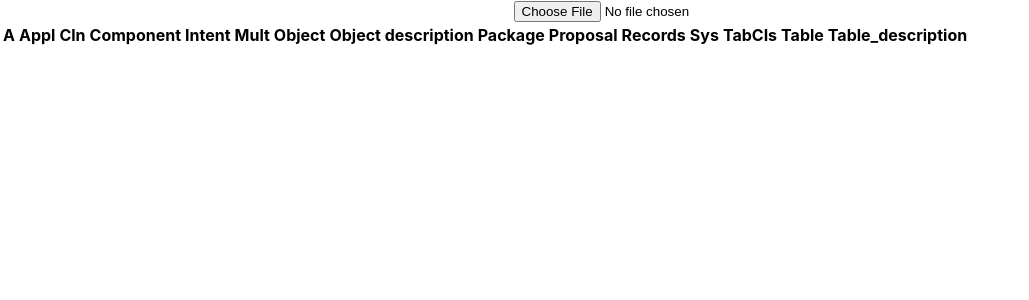
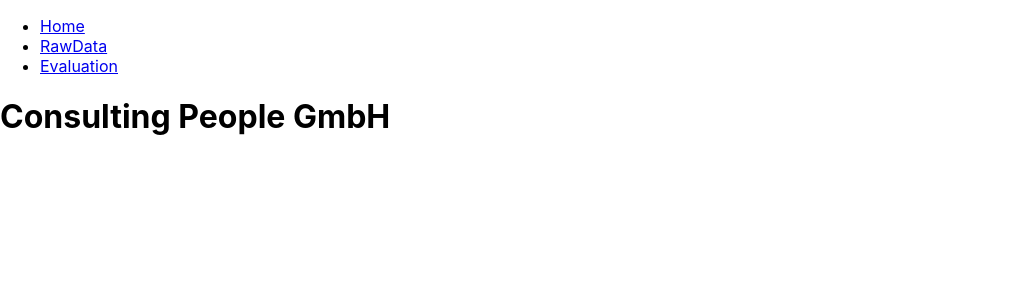
Before and after one commit to dev-team-sap-react/first-react-project, a React (Create React App) app: page / in a window 1280 px wide. Shown: the top 300 px of the page, without its empty margins (0-1029 px from the left). Built offline with nearby package versions, Linux system fonts and the light colour scheme.

Commit message:
Sayfalar olusturuldu

```diff
--- a/package.json
+++ b/package.json
@@ -9,6 +9,7 @@
     "papaparse": "^5.4.1",
     "react": "^18.2.0",
     "react-dom": "^18.2.0",
+    "react-router-dom": "^6.16.0",
     "react-scripts": "5.0.1",
     "web-vitals": "^2.1.4",
     "xlsx": "^0.18.5"
--- a/src/App.js
+++ b/src/App.js
@@ -1,148 +1,33 @@
-import "./App.css";
-import React, { useState } from "react";
-import Papa from "papaparse";
+import React from "react";
+import { BrowserRouter, Routes, Route } from "react-router-dom";
+import NavBar from "./NavBar";
+import RawData from "./RawData";
+import Home from "./Home";
+import Evaluation from "./Evaluation";
+import NoPage from "./NoPage";
+
+const App = () => {
+  return (
+    <BrowserRouter>
+      <div className="App">
+        <div>
+          <NavBar />
+        </div>
+        <div>
+          <Routes>
+            <Route path="/" element={<Home />} />
+            <Route path="/home" element={<Home />} />
+            <Route path="/rawdata" element={<RawData />} />
+            <Route path="/evaluation" element={<Evaluation />} />
+            <Route path="*" element={<NoPage />} />
+          </Routes>
+        </div>
+      </div>
+    </BrowserRouter>
+  );
+};
 
 
-const App = () => {
-  const [data, setData] = useState([]);
-
-  function handleFile(e) {
-    const file = e.target.files[0];
-    Papa.parse(file, {
-      header: true,
-      complete: function (results) {
-        const parsedData = results.data;
-
-        // Trim strings and convert numbers to fixed format
-        const processedData = parsedData.map((item) => {
-          const processedItem = {};
-          Object.keys(item).forEach((key) => {
-            if (typeof item[key] === "string") {
-              processedItem[key] = item[key].trim();
-            } else if (typeof item[key] === "number") {
-              processedItem[key] = item[key].toFixed(2);
-            } else {
-              processedItem[key] = item[key];
-            }
-          });
-          return processedItem;
-        });
-
-        setData(processedData);
-        console.log(processedData);
-        console.log(processedData[5].Records * 45000000);
-        console.log(processedData[5].id);
-      },
-    });
-  }
-
-return (
-  <div className="App">
-      <input type="file" accept=".csv" onChange={handleFile} />
-      <table className="table">
-        <thead>
-          <tr>
-            <th scope="col">A</th>
-            <th scope="col">Appl</th>
-            <th scope="col">Cln</th>
-            <th scope="col">Component</th>
-            <th scope="col">Intent</th>
-            <th scope="col">Mult</th>
-            <th scope="col">Object</th>
-            <th scope="col">Object description</th>
-            <th scope="col">Package</th>
-            <th scope="col">Proposal</th>
-            <th scope="col">Records</th>
-            <th scope="col">Sys</th>
-            <th scope="col">TabCIs</th>
-            <th scope="col">Table</th>
-            <th scope="col">Table_description</th>
-          </tr>
-        </thead>
-        <tbody>
-          {data.map((item, index) => (
-            <tr key={index} className="left-aligned">
-              <td>{item.A}</td>
-              <td>{item.Appl}</td>
-              <td>{item.Cln}</td>
-              <td>{item.Component}</td>
-              <td>{item.Intent}</td>
-              <td>{item.Mult}</td>
-              <td>{item.Object}</td>
-              <td>{item.Object_description}</td>
-              <td>{item.Package}</td>
-              <td>{item.Proposal}</td>
-              <td className="right-aligned bold-text" >{item.Records}</td>
-              <td>{item.Sys}</td>
-              <td>{item.TabCls}</td>
-              <td>{item.Table}</td>
-              <td>{item.Table_description}</td>
-            </tr>
-          ))}
-        </tbody>
-      </table>
-    </div>
-  );
-  // const App = () => {
-    //   const [data, setData] = useState([]);
-
-    //   function handleFile(e) {
-      //     const file = e.target.files[0];
-      //     Papa.parse(file, {
-        //       header: true,
-        //       complete: function (results) {
-          //         const data = [];
-          //         const parsedData = JSON.parse(results.data);
-
-          //         Object.keys(parsedData).forEach((key) => {
-            //           if (typeof parsedData[key] === "string") {
-              //             parsedData[key] = parsedData[key].trim();
-              //           }
-              //         });
-              //         const trimmedData = JSON.stringify(parsedData);
-
-              //         setData(trimmedData);
-              //         // Object.keys(parsedData).forEach((key) => {
-                //         //   if (typeof parsedData[key] === 'number'){
-                  //         //     parsedData[key] = parsedData[key].toFixed(2);
-                  //         //   }
-                  //         // });
-
-                  //         setData(data);
-                  //         //setData(results.data);
-                  //         console.log(data[1].Records * 555);
-                  //         console.log(data);
-                  //       },
-                  //     });
-                  //   }
-                  //<div>{data[1]*5} Kere Tekrarlandi.</div>
-
-                  // return (
-                    //   <div>
-                    //     <input type="file" accept=".csv" onChange={handleCSVInputChange} />
-
-    //     {data ? (
-      //       <div className="json-container">
-      //         <pre>{JSON.stringify(data, null, 2)}</pre>
-      //       </div>
-      //     ) : (
-        //       <p>Please select a CSV file.</p>
-        //     )}
-        //   </div>
-        // );
-
-
-        // const parsedData = JSON.parse(results.data);
-
-        // Object.keys(parsedData).forEach((key) => {
-          //   if (typeof parsedData[key] === "string") {
-            //     parsedData[key] = parsedData[key].trim();
-  //   }
-  // });
-  // const trimmedData = JSON.stringify(parsedData);
-
-  // setData(trimmedData);
-};
 export default App;
 
 //import JSON from "json";
--- /dev/null
+++ b/src/Evaluation.js
@@ -0,0 +1,6 @@
+import React from "react";
+import App from "./App";
+
+export default function Evaluation(){
+    return (<h1>Auswertung</h1> )
+}
--- /dev/null
+++ b/src/Home.js
@@ -0,0 +1,9 @@
+import React from "react";
+import App from "./App";
+export default function Home() {
+  return (
+    <div>
+      <h1>Consulting People GmbH</h1>
+    </div>
+  );
+}
--- /dev/null
+++ b/src/NavBar.js
@@ -0,0 +1,18 @@
+import { Link } from "react-router-dom";
+import React from "react";
+
+export default function NavBar() {
+  return (
+    <ul>
+      <li>
+        <Link to="/">Home</Link>
+      </li>
+      <li>
+        <Link to="/rawdata">RawData</Link>
+      </li>
+      <li>
+        <Link to="/evaluation">Evaluation</Link>
+      </li>
+    </ul>
+  );
+}
--- /dev/null
+++ b/src/NoPage.js
@@ -0,0 +1,9 @@
+import React from "react";
+import App from "./App";
+export default function Home() {
+  return (
+    <div>
+      <h1>Error 404: Not Found</h1>
+    </div>
+  );
+}
--- /dev/null
+++ b/src/RawData.css
@@ -0,0 +1,14 @@
+
+.RawData {
+    text-align: left;
+}
+.left-aligned {
+    text-align: left;
+  }
+
+  .right-aligned {
+    text-align: right;
+  }
+  .bold-text {
+    font-weight: bold;
+  }
--- /dev/null
+++ b/src/RawData.js
@@ -0,0 +1,144 @@
+
+import "./RawData.css";
+import React, { useState } from "react";
+import Papa from "papaparse";
+
+export default function RawData() {
+  const [data, setData] = useState([]);
+
+  function handleFile(e) {
+    const file = e.target.files[0];
+    Papa.parse(file, {
+      header: true,
+      complete: function (results) {
+        const parsedData = results.data;
+
+        // Trim strings and convert numbers to fixed format
+        const processedData = parsedData.map((item) => {
+          const processedItem = {};
+          Object.keys(item).forEach((key) => {
+            if (typeof item[key] === "string") {
+              processedItem[key] = item[key].trim();
+            } else if (typeof item[key] === "number") {
+              processedItem[key] = item[key].toFixed(2);
+            } else {
+              processedItem[key] = item[key];
+            }
+          });
+          return processedItem;
+        });
+
+        setData(processedData);
+        console.log(processedData);
+        console.log(processedData[5].Records * 45000000);
+        console.log(processedData[5].id);
+      },
+    });
+  }
+
+  return (
+    <div className="RawData">
+      <input type="file" accept=".csv" onChange={handleFile} />
+      <table className="table">
+        <thead>
+          <tr>
+            <th scope="col">A</th>
+            <th scope="col">Appl</th>
+            <th scope="col">Cln</th>
+            <th scope="col">Component</th>
+            <th scope="col">Intent</th>
+            <th scope="col">Mult</th>
+            <th scope="col">Object</th>
+            <th scope="col">Object description</th>
+            <th scope="col">Package</th>
+            <th scope="col">Proposal</th>
+            <th scope="col">Records</th>
+            <th scope="col">Sys</th>
+            <th scope="col">TabCIs</th>
+            <th scope="col">Table</th>
+            <th scope="col">Table_description</th>
+          </tr>
+        </thead>
+        <tbody>
+          {data.map((item, index) => (
+            <tr key={index} className="left-aligned">
+              <td>{item.A}</td>
+              <td>{item.Appl}</td>
+              <td>{item.Cln}</td>
+              <td>{item.Component}</td>
+              <td>{item.Intent}</td>
+              <td>{item.Mult}</td>
+              <td>{item.Object}</td>
+              <td>{item.Object_description}</td>
+              <td>{item.Package}</td>
+              <td>{item.Proposal}</td>
+              <td className="right-aligned bold-text">{item.Records}</td>
+              <td>{item.Sys}</td>
+              <td>{item.TabCls}</td>
+              <td>{item.Table}</td>
+              <td>{item.Table_description}</td>
+            </tr>
+          ))}
+        </tbody>
+      </table>
+    </div>
+  );
+  // const App = () => {
+  //   const [data, setData] = useState([]);
+
+  //   function handleFile(e) {
+  //     const file = e.target.files[0];
+  //     Papa.parse(file, {
+  //       header: true,
+  //       complete: function (results) {
+  //         const data = [];
+  //         const parsedData = JSON.parse(results.data);
+
+  //         Object.keys(parsedData).forEach((key) => {
+  //           if (typeof parsedData[key] === "string") {
+  //             parsedData[key] = parsedData[key].trim();
+  //           }
+  //         });
+  //         const trimmedData = JSON.stringify(parsedData);
+
+  //         setData(trimmedData);
+  //         // Object.keys(parsedData).forEach((key) => {
+  //         //   if (typeof parsedData[key] === 'number'){
+  //         //     parsedData[key] = parsedData[key].toFixed(2);
+  //         //   }
+  //         // });
+
+  //         setData(data);
+  //         //setData(results.data);
+  //         console.log(data[1].Records * 555);
+  //         console.log(data);
+  //       },
+  //     });
+  //   }
+  //<div>{data[1]*5} Kere Tekrarlandi.</div>
+
+  // return (
+  //   <div>
+  //     <input type="file" accept=".csv" onChange={handleCSVInputChange} />
+
+  //     {data ? (
+  //       <div className="json-container">
+  //         <pre>{JSON.stringify(data, null, 2)}</pre>
+  //       </div>
+  //     ) : (
+  //       <p>Please select a CSV file.</p>
+  //     )}
+  //   </div>
+  // );
+
+  // const parsedData = JSON.parse(results.data);
+
+  // Object.keys(parsedData).forEach((key) => {
+  //   if (typeof parsedData[key] === "string") {
+  //     parsedData[key] = parsedData[key].trim();
+  //   }
+  // });
+  // const trimmedData = JSON.stringify(parsedData);
+
+  // setData(trimmedData);
+}
--- a/src/index.js
+++ b/src/index.js
@@ -3,6 +3,7 @@
 import './index.css';
 import App from './App';
 import reportWebVitals from './reportWebVitals';
+
 
 const root = ReactDOM.createRoot(document.getElementById('root'));
 root.render(
```
Also changed, not shown: 1 other file (tests, documents, lock files or other folders). Lines whose indentation alone changed are shown as unchanged.
